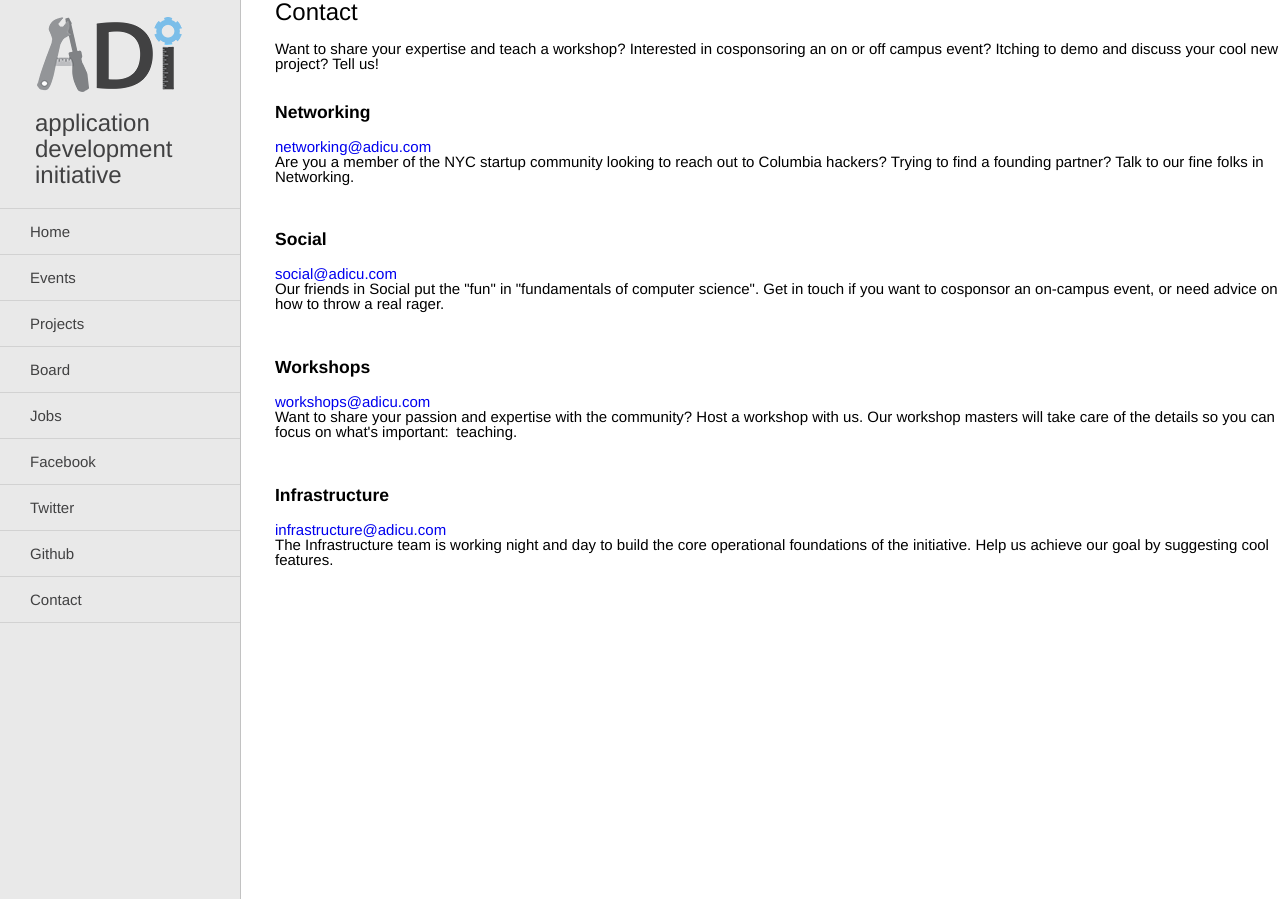
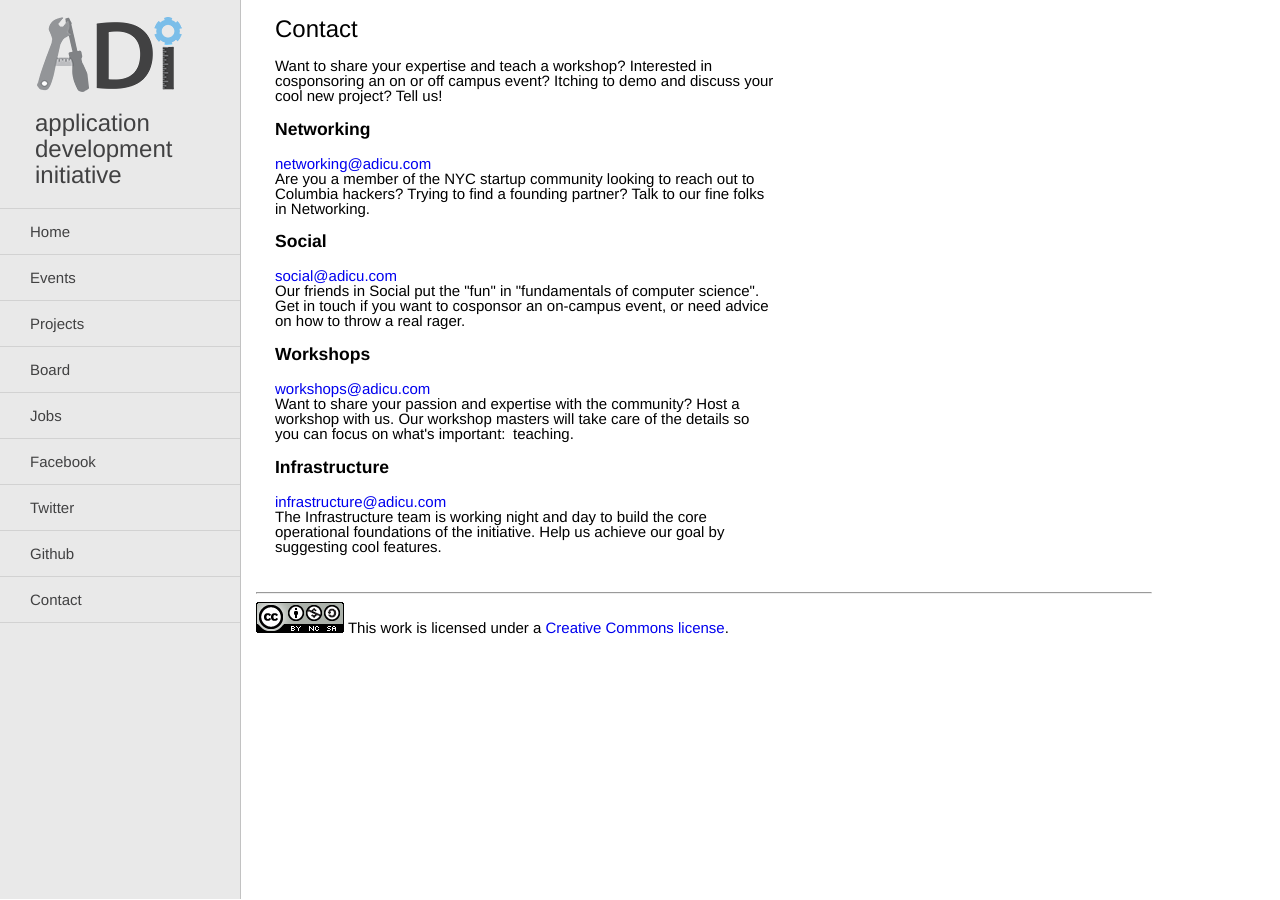
Before and after one commit to adicu/adicu.github.com-dep, a Jekyll site: the page built from contact.html, in a window 1280 px wide. Built offline with Jekyll 4.4.1, drawn with Linux system fonts in a browser that asks for light colours.

Commit message:
added footer

```diff
--- a/_layouts/default.html
+++ b/_layouts/default.html
@@ -30,13 +30,17 @@
         <li><a href="https://www.facebook.com/ADICU">Facebook</a></li>
         <li><a href="http://twitter.com/adicu">Twitter</a></li>
         <li><a href="https://github.com/adicu/">Github</a></li>
-        <li><a href="">Contact</a></li>
+        <li><a href="/contact.html">Contact</a></li>
       </ul>
     </nav>
   </div>
   <div class="main">
     {{ content }}
   </div>
+  <div class="footer">
+    <hr>
+    <a href="http://creativecommons.org/licenses/by-nc-sa/3.0/"><img src="../img/cc-license.png"><a/> This work is licensed under a <a href="http://creativecommons.org/licenses/by-nc-sa/3.0/">Creative Commons license</a>.
+  </div>
 
 </body>
 <html>
--- a/contact.html
+++ b/contact.html
@@ -1,37 +1,27 @@
 ---
 layout: default
+title: Contact
 ---
-<html>
-	<head>
-	</head>
-
-		<body>
 			<div class="contact">
 				<h1>Contact</h1>
 				Want to share your expertise and teach a workshop? Interested in cosponsoring an on or off campus event? Itching to demo and discuss your cool new project? Tell us!
-			<br></br>
 				<h3>Networking</h3>
 
 				<a href="mailto:networking@adicu.com">networking@adicu.com</a>
 				<br>Are you a member of the NYC startup community looking to reach out to Columbia hackers? Trying to find a founding partner? Talk to our fine folks in Networking.</br>
 
-			<br></br>
 				<h3>Social</h3>
 				<a href="mailto:social@adicu.com">social@adicu.com</a>
 
 				<br>Our friends in Social put the "fun" in "fundamentals of computer science". Get in touch if you want to cosponsor an on-campus event, or need advice on how to throw a real rager.</br>
 
-			<br></br>
 				<h3>Workshops</h3>
 				<a href="mailto:workshops@adicu.com">workshops@adicu.com</a>
 
 				<br>Want to share your passion and expertise with the community? Host a workshop with us. Our workshop masters will take care of the details so you can focus on what's important: teaching.</br>
 
-			<br></br>
 				<h3>Infrastructure</h3>
 				<a href="mailto:infrastructure@adicu.com">infrastructure@adicu.com</a>
 
 				<br>The Infrastructure team is working night and day to build the core operational foundations of the initiative. Help us achieve our goal by suggesting cool features.</br>
 			</div>
-		</body>
-</html>
--- a/css/foundation.css
+++ b/css/foundation.css
@@ -17,7 +17,8 @@ body {
   color: #222222;
   padding: 0;
   margin: 1%;
-  font-family: Georgia, Times, "Times New Roman", serif;
+  /*font-family: Georgia, Times, "Times New Roman", serif;*/
+  font-family: Baskerville, Times, serif;
   font-weight: 300;
   /*font-weight: normal;*/
   font-style: normal;
@@ -798,7 +799,8 @@ a {
 
 /* Default paragraph styles */
 p {
-  font-family: Georgia, Times, "Times New Roman", serif;
+  /*font-family: Georgia, Times, "Times New Roman", serif;*/
+  font-family: Baskerville, Times, serif;
   font-weight: normal;*/
   font-weight: 500;
   font-size: 1em;
--- a/css/style.css
+++ b/css/style.css
@@ -49,6 +49,21 @@ a {
   font-size: 14px;
   font-weight: normal;
   line-height: 25px;
+}
+
+.footer {
+  margin-left: 20%;
+  margin-right: 10%;
+  margin-top: 3%;
+  margin-bottom: 2%;
+  float: bottom;
+}
+
+.contact {
+  margin-top: 0px;
+  padding-top: 1px;
+  width: 50%;
+
 }
 
 nav {
```
Lines whose indentation alone changed are shown as unchanged.
